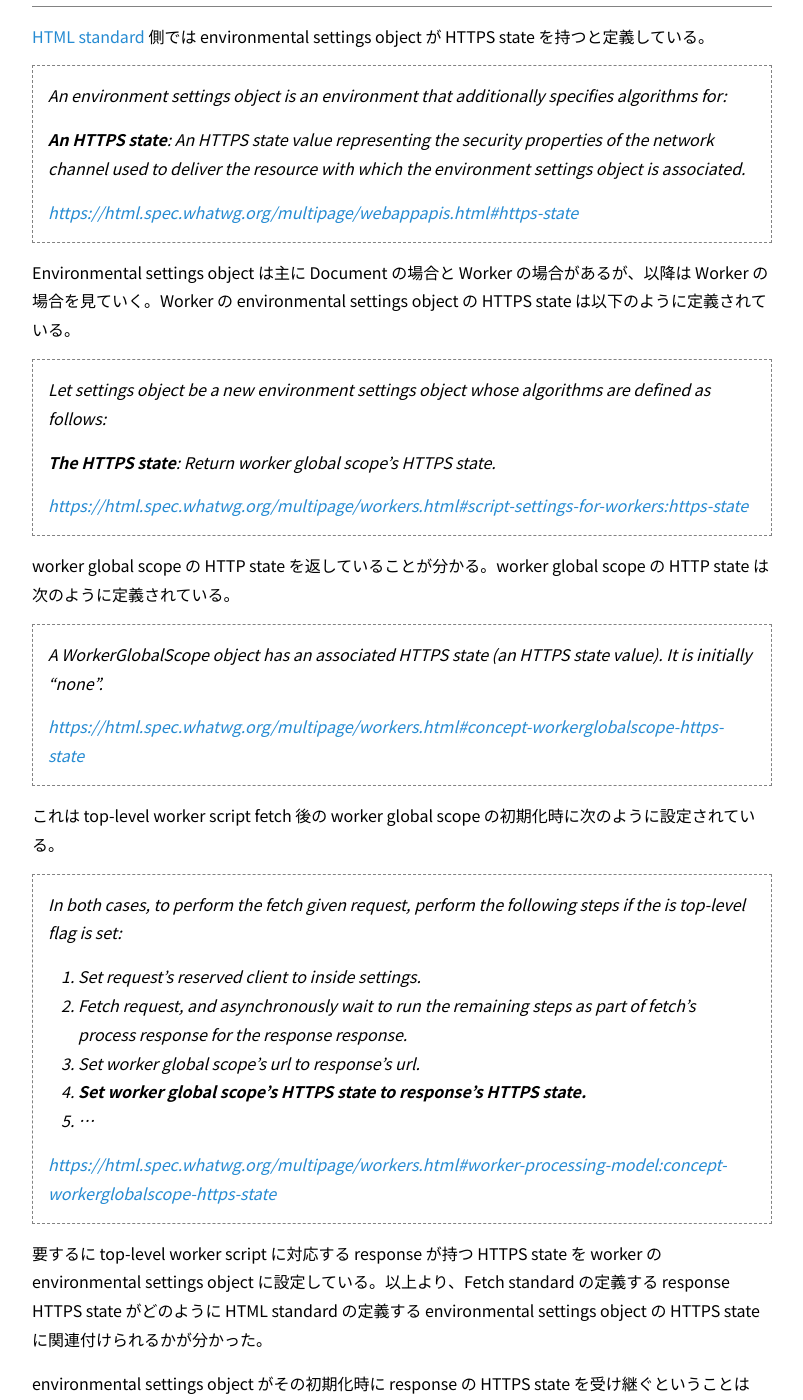
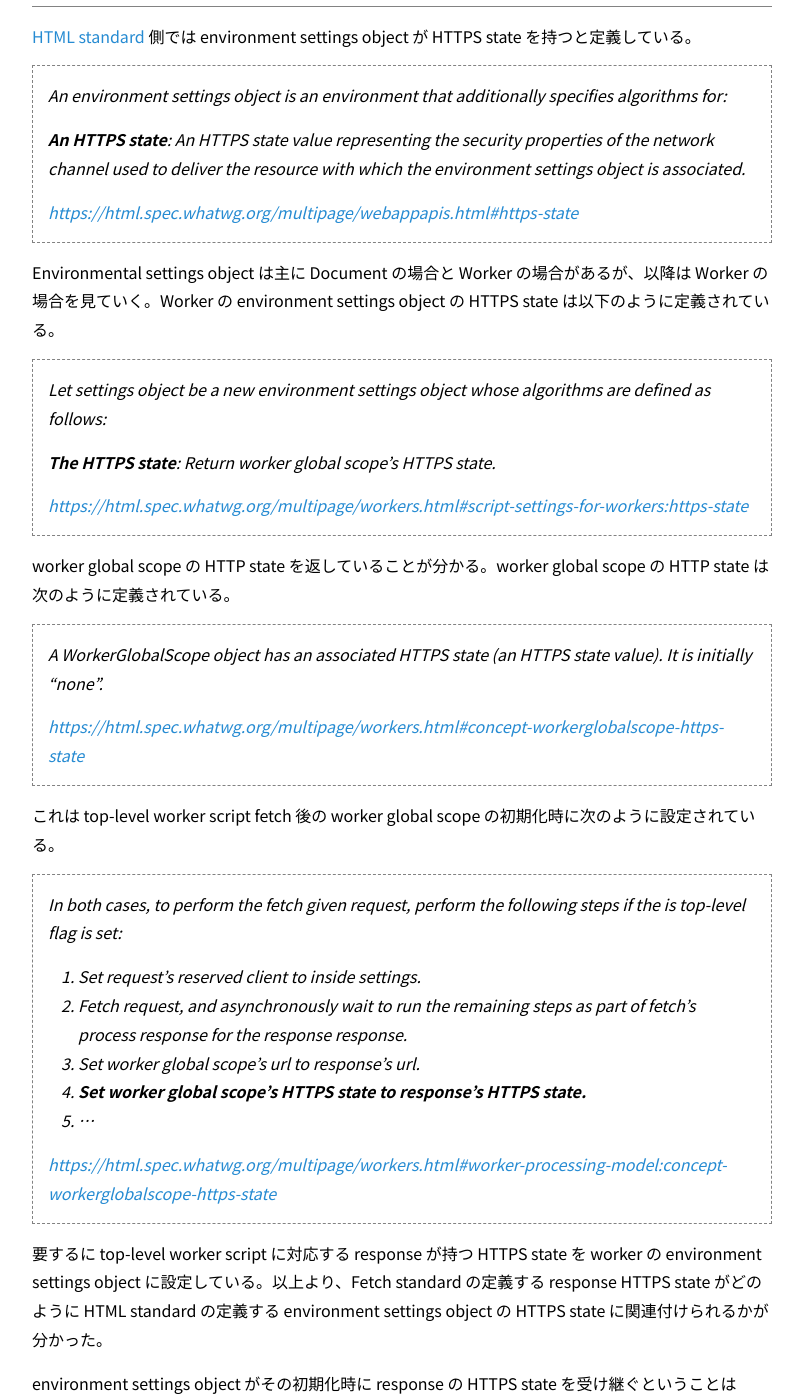
Before and after one commit to nhiroki/nhiroki.github.io, a Jekyll site: the page built from _posts/2020-02-13-spec-https-state.md, in a window 1280 px wide and 1400 px high, scrolled down 1257 px. Shown: the whole window, without its empty margins (238-1041 px from the left). Built offline with Jekyll 4.4.1, drawn with Linux system fonts in a browser that asks for light colours; comment, search, counter and statistics services are not loaded; some of the changed text lies outside the part shown.

Commit message:
Fix typo

```diff
--- a/_posts/2020-02-13-spec-https-state.md
+++ b/_posts/2020-02-13-spec-https-state.md
@@ -34,7 +34,7 @@ HTTPS state とそれが non-http(s) scheme fetch でどのように振る舞う
 
 # HTTPS state in HTML standard
 
-[HTML standard](https://html.spec.whatwg.org/multipage/) 側では environmental settings object が HTTPS state を持つと定義している。
+[HTML standard](https://html.spec.whatwg.org/multipage/) 側では environment settings object が HTTPS state を持つと定義している。
 
 > An environment settings object is an environment that additionally specifies algorithms for:
 >
@@ -42,7 +42,7 @@ HTTPS state とそれが non-http(s) scheme fetch でどのように振る舞う
 >
 > [https://html.spec.whatwg.org/multipage/webappapis.html#https-state](https://html.spec.whatwg.org/multipage/webappapis.html#https-state)
 
-Environmental settings object は主に Document の場合と Worker の場合があるが、以降は Worker の場合を見ていく。Worker の environmental settings object の HTTPS state は以下のように定義されている。
+Environmental settings object は主に Document の場合と Worker の場合があるが、以降は Worker の場合を見ていく。Worker の environment settings object の HTTPS state は以下のように定義されている。
 
 > Let settings object be a new environment settings object whose algorithms are defined as follows:
 >
@@ -67,9 +67,9 @@ worker global scope の HTTP state を返していることが分かる。worker
 >
 > [https://html.spec.whatwg.org/multipage/workers.html#worker-processing-model:concept-workerglobalscope-https-state](https://html.spec.whatwg.org/multipage/workers.html#worker-processing-model:concept-workerglobalscope-https-state)
 
-要するに top-level worker script に対応する response が持つ HTTPS state を worker の environmental settings object に設定している。以上より、Fetch standard の定義する response HTTPS state がどのように HTML standard の定義する environmental settings object の HTTPS state に関連付けられるかが分かった。
+要するに top-level worker script に対応する response が持つ HTTPS state を worker の environment settings object に設定している。以上より、Fetch standard の定義する response HTTPS state がどのように HTML standard の定義する environment settings object の HTTPS state に関連付けられるかが分かった。
 
-environmental settings object がその初期化時に response の HTTPS state を受け継ぐということは Fetch standard 側にも記載がある。
+environment settings object がその初期化時に response の HTTPS state を受け継ぐということは Fetch standard 側にも記載がある。
 
 > An environment settings object typically derives its HTTPS state from a response.
 >
@@ -131,13 +131,13 @@
 >
 > [https://fetch.spec.whatwg.org/#scheme-fetch](https://fetch.spec.whatwg.org/#scheme-fetch)
 
-これはつまり Data URL を使って iframe や worker を作った場合は親のコンテキスト (environmental settings object) の HTTPS state を引き継ぐことを意味する。
+これはつまり Data URL を使って iframe や worker を作った場合は親のコンテキスト (environment settings object) の HTTPS state を引き継ぐことを意味する。
 
 # まとめ
 
 - 仕様により HTTPS state という属性値が定義されている。
   - Fetch standard は HTTPS state の具体的な値を定義し、response がそれを持つと定めている。
-  - HTML standard は environmental settings object が HTTPS state を持ち、それは response のものを引き継ぐと定義している。
+  - HTML standard は environment settings object が HTTPS state を持ち、それは response のものを引き継ぐと定義している。
   - Mixed Content standard は mixed content のチェックのために HTTPS state を使っている。
 - Data URL のような non-http(s) scheme fetch では fetch client settings object の HTTPS state が response の HTTPS state となる。
-  - Data URL から作られた iframe や worker は親コンテキスト (environmental settings object) の HTTPS State を引き継ぐ。
+  - Data URL から作られた iframe や worker は親コンテキスト (environment settings object) の HTTPS State を引き継ぐ。
```
